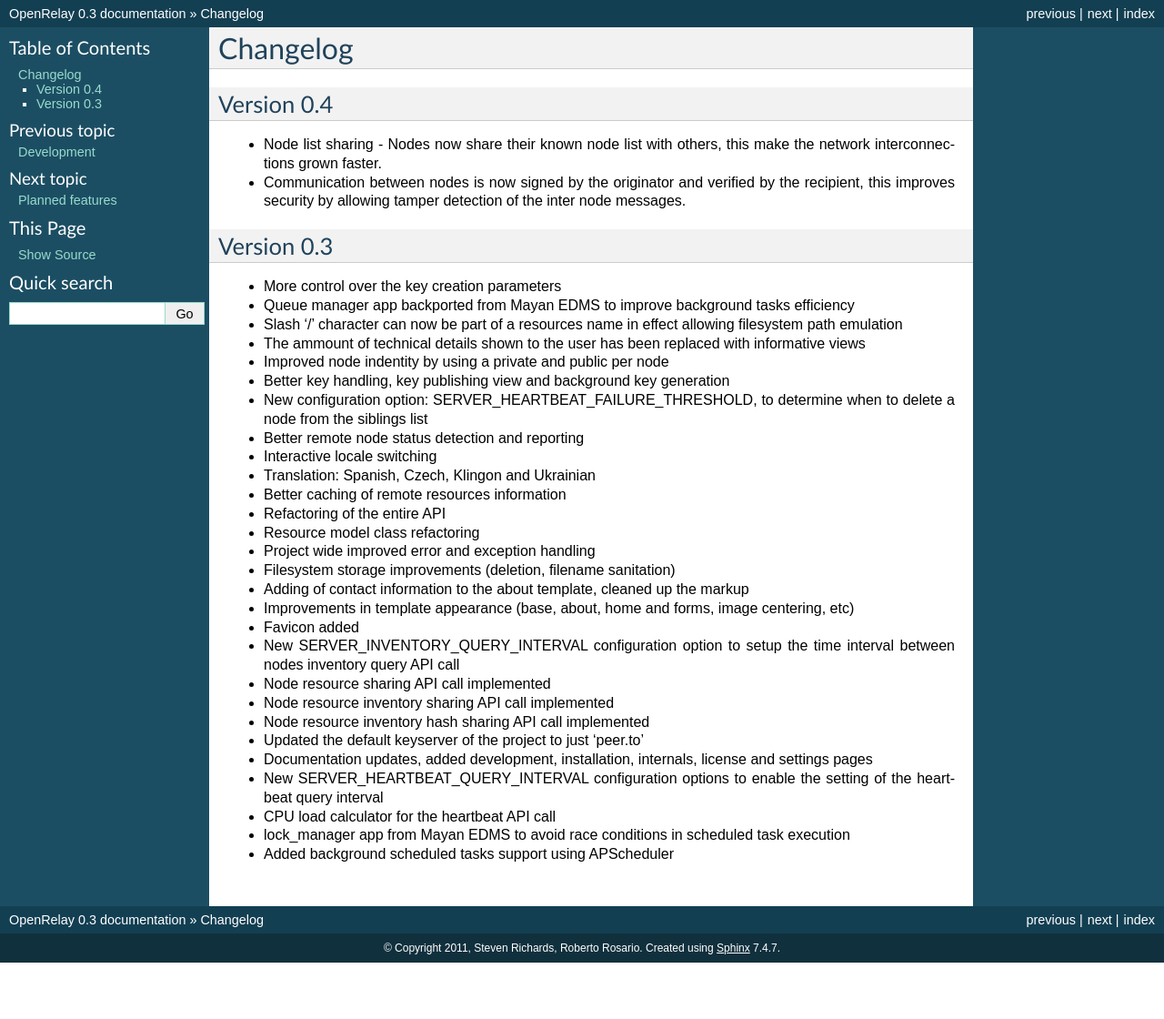
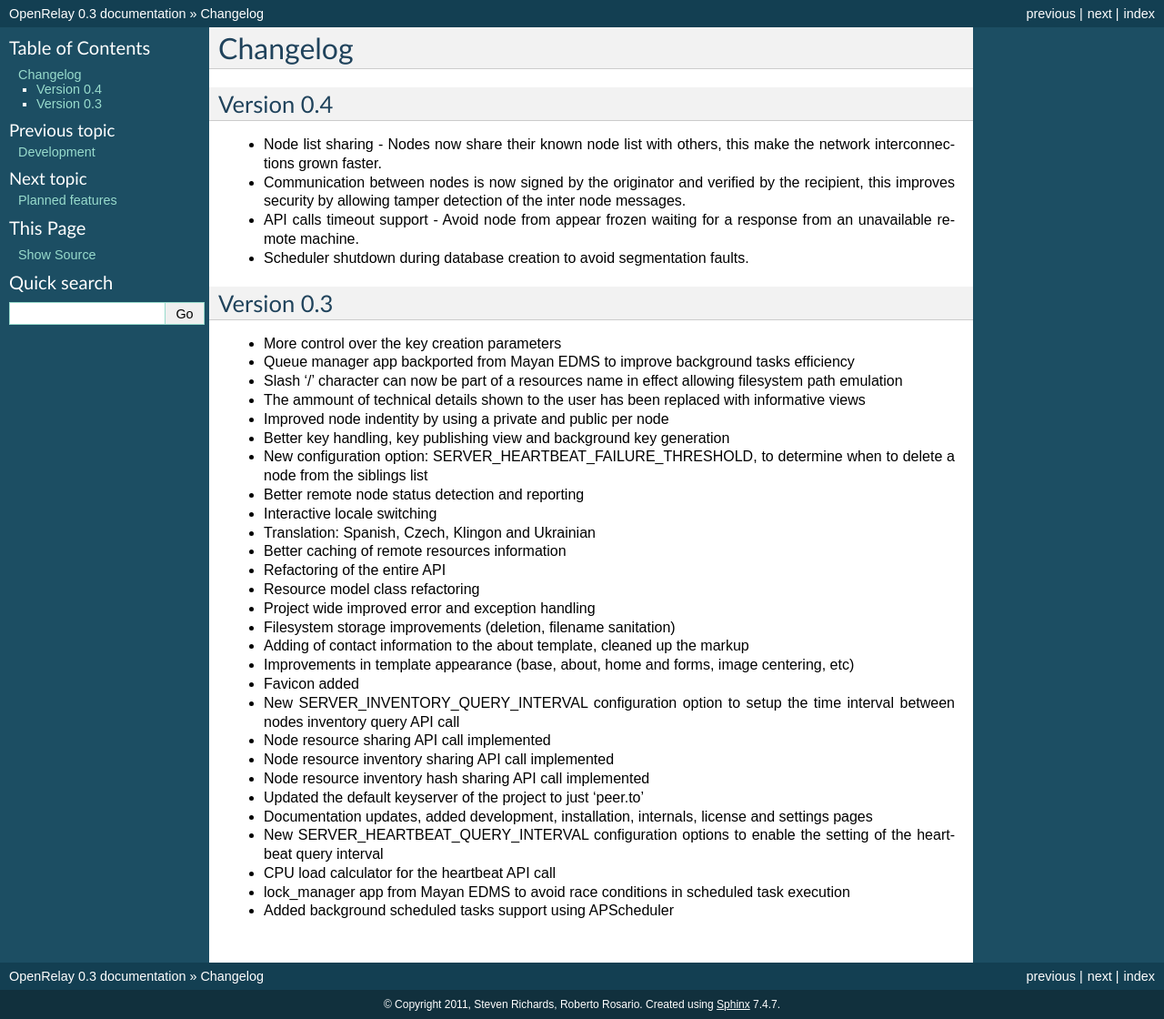
Before and after one commit to srri-zz/OpenRelay, a Sphinx documentation site: the page built from docs/changelog.rst, in a window 1280 px wide. Shown: the whole page at 91% size. Built offline with Sphinx 7.4.7, drawn with Linux system fonts in a browser that asks for light colours; before the commit the page ends 1058 px from its top, so only the background shows below that.

Commit message:
Update changelog

```diff
--- a/docs/changelog.rst
+++ b/docs/changelog.rst
@@ -9,6 +9,9 @@
 * Communication between nodes is now signed by the originator and
   verified by the recipient, this improves security by allowing tamper
   detection of the inter node messages.
+* API calls timeout support - Avoid node from appear frozen waiting for
+  a response from an unavailable remote machine.
+* Scheduler shutdown during database creation to avoid segmentation faults.
 
 
 Version 0.3
```
